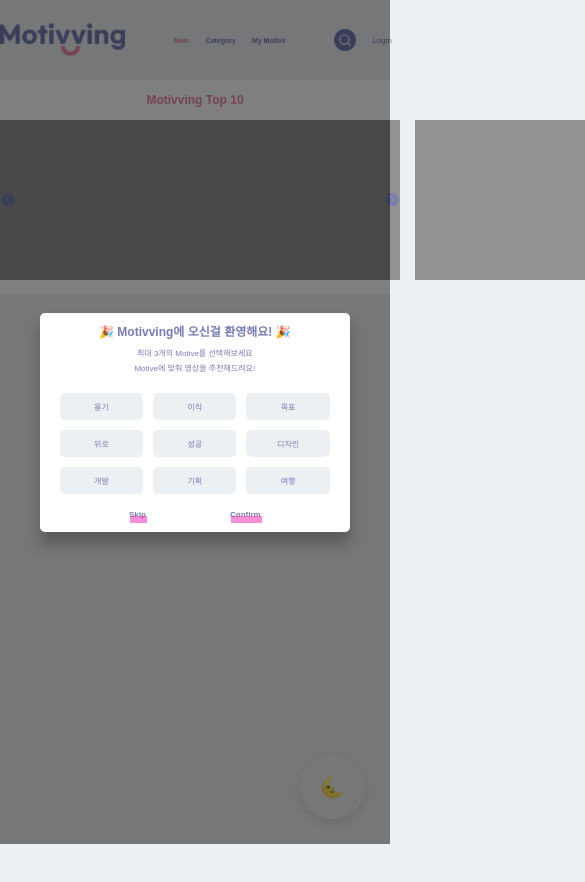
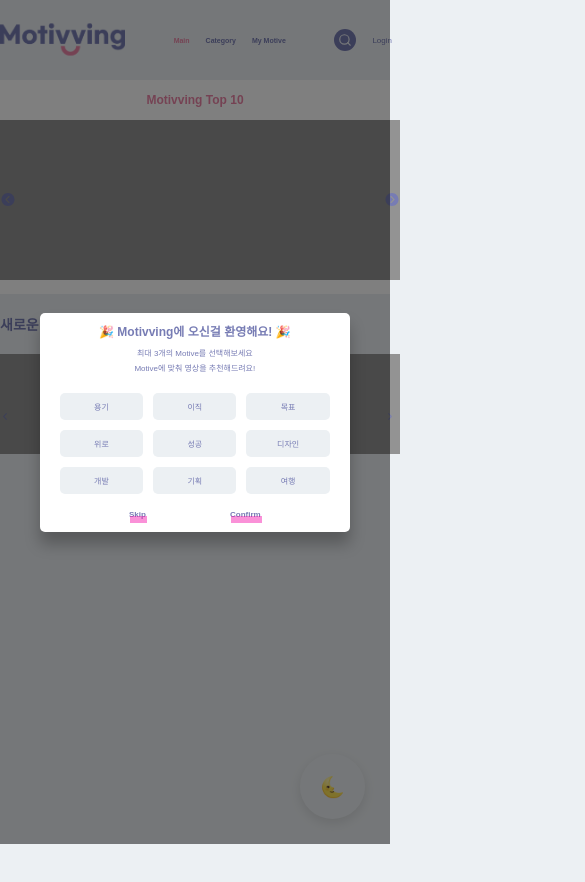
Before and after one commit to blan19/Motivving, a React (Create React App) app in the folder client/: page /main in a window 390 px wide. Shown: the top 882 px of the page, 585 px wide, since content can reach past the window. After the commit the page ends 844 px from the top, so only its background shows below. Built offline with nearby package versions, Linux system fonts and the light colour scheme; a web font is replaced by a local one.

Commit message:
[Add] Recomend Motive Swiper

```diff
--- a/client/package.json
+++ b/client/package.json
@@ -23,7 +23,7 @@
     "react-responsive-modal": "^6.1.0",
     "react-router-dom": "^5.3.0",
     "react-scripts": "4.0.3",
-    "swiper": "^7.0.8",
+    "swiper": "^6.8.4",
     "typescript": "^4.4.3",
     "web-vitals": "^1.1.2"
   },
--- /dev/null
+++ b/client/src/pages/Main/RecomendMotive/RecomendContent.tsx
@@ -0,0 +1,20 @@
+/** @jsxImportSource @emotion/react */
+import { useTheme } from '@emotion/react';
+import React, { FC } from 'react';
+import { RecomendItemContainer, RecomendItemContainerStyles } from './styles';
+
+const RecomendMotiveContent: FC = () => {
+  const theme = useTheme();
+  return (
+    <RecomendItemContainer css={RecomendItemContainerStyles(theme)}>
+      <div className="thumb"></div>
+      <div className="video-title">
+        <div>
+          <span>도전을 시작하는 당신에게</span>
+        </div>
+      </div>
+    </RecomendItemContainer>
+  );
+};
+
+export default RecomendMotiveContent;
--- a/client/src/pages/Main/RecomendMotive/index.tsx
+++ b/client/src/pages/Main/RecomendMotive/index.tsx
@@ -1,17 +1,83 @@
 /** @jsxImportSource @emotion/react */
 import { useTheme } from '@emotion/react';
-import React from 'react';
-import { StyledResponsive } from '../TopMotive/styles';
+import React, { useCallback, useEffect, useRef, VFC } from 'react';
 import {
   RecomendMotiveContainer,
   RecomendMotiveContainerStyles,
+  RecomendResponsive,
+  titleStyles,
 } from './styles';
+import RecomendMotiveContent from './RecomendContent';
+import { IoIosArrowBack, IoIosArrowForward } from 'react-icons/io';
+import Swiper from 'swiper';
+import 'swiper/swiper-bundle.css';
 
-const RecomendMotive = () => {
+interface PropsTypes {
+  type: string;
+}
+
+const RecomendMotive: VFC<PropsTypes> = ({ type }) => {
   const theme = useTheme();
+  const domRef = useRef<HTMLDivElement>(null);
+  const swiperRef = useRef<Swiper>();
+  const ARRAY_LIST: number[] = [1, 2, 3, 4, 5, 6];
+
+  const createTitle = useCallback(() => {
+    if (type === 'challenge') {
+      return (
+        <>
+          <h1>
+            새로운 <span>도전</span>을 위한 준비
+          </h1>
+        </>
+      );
+    }
+  }, [type]);
+
+  useEffect(() => {
+    const mySwiper = new Swiper(domRef.current!, {
+      slidesPerView: 2,
+      loop: true,
+      spaceBetween: 15,
+      autoplay: {
+        delay: 3000,
+      },
+      breakpoints: {
+        1024: {
+          slidesPerView: 4,
+        },
+        480: {
+          slidesPerView: 3,
+        },
+      },
+    });
+    swiperRef.current = mySwiper;
+    return () => swiperRef.current!.destroy(true, true);
+  }, []);
   return (
     <RecomendMotiveContainer css={RecomendMotiveContainerStyles(theme)}>
-      <StyledResponsive></StyledResponsive>
+      <RecomendResponsive>
+        <div className="title" css={titleStyles(theme)}>
+          {createTitle()}
+        </div>
+      </RecomendResponsive>
+      <RecomendResponsive>
+        <div className="prev" onClick={() => swiperRef.current!.slidePrev()}>
+          <IoIosArrowBack />
+        </div>
+        <div className="next" onClick={() => swiperRef.current!.slideNext()}>
+          <IoIosArrowForward />
+        </div>
+        <div className="swiper-container" ref={domRef}>
+          <div className="swiper-wrapper">
+            {ARRAY_LIST.map((item) => (
+              <div className="swiper-slide" key={item}>
+                <RecomendMotiveContent />
+              </div>
+            ))}
+          </div>
+        </div>
+      </RecomendResponsive>
     </RecomendMotiveContainer>
   );
 };
--- a/client/src/pages/Main/RecomendMotive/styles.tsx
+++ b/client/src/pages/Main/RecomendMotive/styles.tsx
@@ -1,10 +1,107 @@
 import { css } from '@emotion/react';
 import styled from '@emotion/styled';
+import Responsive from '../../../lib/styles/Responsive';
 import { Theme } from '../../../lib/styles/Theme';
 
 export const RecomendMotiveContainer = styled.div`
   width: 100%;
-  height: 100vh;
+  display: flex;
+  align-items: center;
+  justify-content: center;
+  flex-direction: column;
 `;
 
-export const RecomendMotiveContainerStyles = (theme: Theme) => css``;
+export const RecomendMotiveContainerStyles = (theme: Theme) => css`
+  .prev {
+    svg {
+      color: ${theme.input};
+    }
+  }
+  .next {
+    svg {
+      color: ${theme.input};
+    }
+  }
+`;
+
+export const RecomendResponsive = styled(Responsive)`
+  position: relative;
+  .title {
+    margin-top: 5rem;
+    margin-bottom: 5rem;
+    font-size: 1.75rem;
+  }
+
+  .prev {
+    cursor: pointer;
+    position: absolute;
+    left: 0;
+    z-index: 900;
+    top: 50%;
+    transform: translateY(-50%);
+    svg {
+      font-size: 2.5rem;
+    }
+  }
+  .next {
+    cursor: pointer;
+    position: absolute;
+    right: 5px;
+    z-index: 900;
+    top: 50%;
+    transform: translateY(-50%);
+    svg {
+      font-size: 2.5rem;
+    }
+  }
+`;
+
+export const RecomendResponsiveStyles = (theme: Theme) => css`
+  .prev {
+    svg {
+      color: ${theme.input};
+    }
+  }
+  .next {
+    svg {
+      color: ${theme.input};
+    }
+  }
+`;
+
+export const titleStyles = (theme: Theme) => css`
+  color: ${theme.input};
+  span {
+    color: ${theme.sub};
+  }
+`;
+
+export const RecomendItemContainer = styled.div`
+  display: flex;
+  align-items: center;
+  justify-content: center;
+  flex-direction: column;
+
+  .thumb {
+    width: 100%;
+    height: 25rem;
+    background: #939393;
+  }
+
+  .video-title {
+    margin: 2rem 0;
+    font-weight: bold;
+    font-size: 1.5rem;
+    display: flex;
+    align-items: center;
+    justify-content: start;
+  }
+`;
+
+export const RecomendItemContainerStyles = (theme: Theme) => css`
+  .video-title {
+    span {
+      color: ${theme.input};
+    }
+  }
+`;
```
Also changed, not shown: 1 other file (tests, documents, lock files or other folders).
